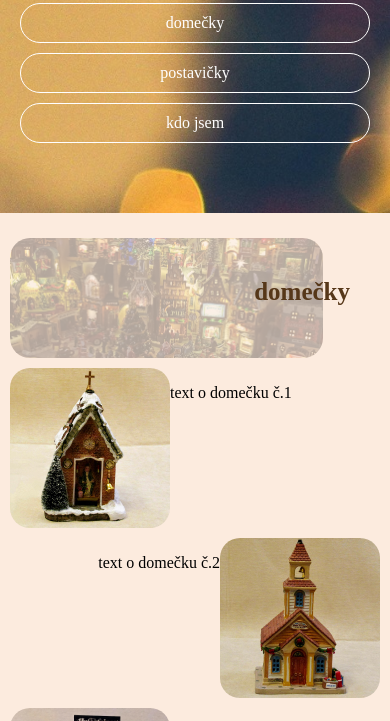
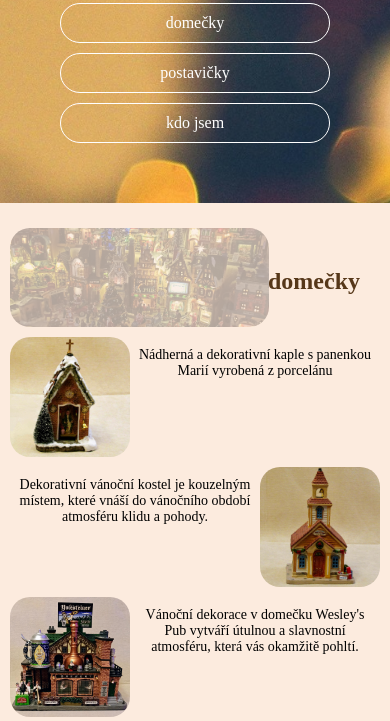
Before and after one commit to Strondal/Zaverecny_Projekt_Koderka, an Eleventy site: page domecky.html in a window 390 px wide. Shown: the part 117-838 px from the top of the page. Built offline with nearby package versions, Linux system fonts and the light colour scheme; Eleventy itself is replaced by a stand-in of ours; files that its build step writes are made by us from their sources; a web font is replaced by a local one.

Commit message:
domečky mobil

```diff
--- a/domecky.html
+++ b/domecky.html
@@ -16,25 +16,25 @@ title: domečky
 
         <div class="domecek1">
             <img class="img__domecek1" src="/images/kaple.jpg" alt="kaple">
-            <p>text o domečku č.1</p>
+            <p>Nádherná a dekorativní kaple s panenkou Marií vyrobená z porcelánu</p>
 
         </div>
 
         <div class="domecek2">
             <img class="img__domecek2" src="/images/kostel.jpg" alt="kostel">
-            <p>text o domečku č.2</p>
+            <p>Dekorativní vánoční kostel je kouzelným místem, které vnáší do vánočního období atmosféru klidu a pohody.</p>
 
         </div>
 
         <div class="domecek3">
             <img class="img__domecek3" src="/images/pivnice.jpg" alt="pivnice">
-            <p>text o domečku č.3</p>
+            <p>Vánoční dekorace v domečku Wesley's Pub vytváří útulnou a slavnostní atmosféru, která vás okamžitě pohltí.</p>
 
         </div>
 
         <div class="domecek4">
             <img class="img__domecek4" src="/images/Wesleypub.jpg" alt="wesleypub">
-            <p>text o domečku č.4</p>
+            <p>Ve Vánočním hostinci návštěvníci sedí u stolu, těší se z horkého nápoje a v srdci mají klidnou, sváteční pohodu.</p>
 
         </div>
 
--- a/scss/style.scss
+++ b/scss/style.scss
@@ -30,7 +30,7 @@ body {
     background-image: url($hlavickaimg);
     background-size: cover;
     padding: 20px 0 20px 0;
-    height: 290px;
+    height: 280px;
     width:100%;
 
 }
@@ -45,14 +45,17 @@ h1 {
     margin: 0;
 
 }
-
+ /** {
+    box-sizing:border;
+}*/
 .menu {
     display: flex;
     flex-direction: column;
     list-style-type: none;
     text-align: center;
+    justify-content: center;
     font-weight: 400;
-    margin: 0 20px 0 20px;
+    margin: 0 60px;
     padding:0;
 
 }
@@ -62,11 +65,10 @@ h1 {
     border-radius: 20px;
     font-size: 16px;
     margin-top: 10px;
-    //margin-left: 100px;
-    //margin-right: 100px;
+    padding:10px 20px;
+    //width: 220px;
     justify-content: center;
-    padding:10px 20px;
-
+    text-align: center;
 
 }
 
@@ -83,11 +85,14 @@ a {
     //background-image: url($uvodimg);
     //background-size: cover;
     //opacity: 0.3;
-    height: calc(100vh - 190px);
+    height: calc(100vh - 300px);
     padding: 15px 10px 20px 10px;
 
+}
 
-
+p {
+    font-size: 17px;
+    margin: 0;
 }
 .footer {
     background-color: $paticka;
@@ -182,6 +187,7 @@ a {
     display: flex;
     flex-direction: column;
 
+
 }
 
 .uvod__domecky,
@@ -191,12 +197,14 @@ a {
 .domecek4 {
     display:flex;
     margin-top: 10px;
-    position:relative;
+    //position:relative;
 }
 
 .img__domecky {
-    height: 120px;
-    width: auto;
+    //position: absolute;
+    left: 20px;
+    height: 10%px;
+    width: 70%;
     border-radius: 20px;
     opacity:0.3;
 
@@ -207,14 +215,14 @@ h2 {
     right: 30px;
     color: #563719;
     margin: 40px 0 0 0;
-    font-size: 25px;
+    //font-size: 25px;
 }
 
 .img__domecek1,
 .img__domecek2,
 .img__domecek3,
 .img__domecek4 {
-    width: 160px;
+    width: 120px;
     border-radius: 20px;
 
 }
@@ -223,3 +231,17 @@ h2 {
 .domecek4 {
     flex-direction: row-reverse;
 }
+
+.domecek1 p,
+.domecek2 p,
+.domecek3 p,
+.domecek4 p {
+   padding: 10px 5px;
+   font-size: 14px;
+}
+
+
+@media screen and (min-width: 900px) {
+
+
+}
```
Also changed, not shown: css/style.css, css/style.min.css, 2 other files.
